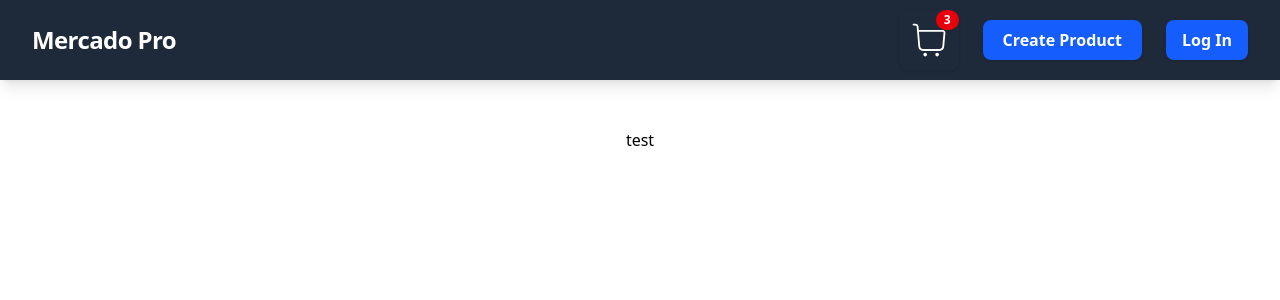
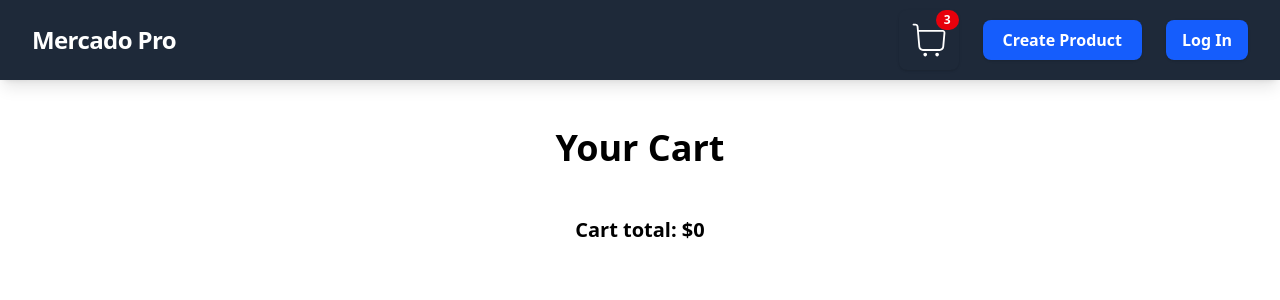
Before and after one commit to aaropaltemaa/Mercado-Pro, a React (Vite) app in the folder client/: page /cart in a window 1280 px wide. Shown: the top 300 px of the page. Built offline with nearby package versions, Linux system fonts and the light colour scheme; no server answers.

Commit message:
created initial design for displaying users shopping cart

```diff
--- a/client/src/pages/CartPage.tsx
+++ b/client/src/pages/CartPage.tsx
@@ -1,13 +1,57 @@
 import { useEffect } from "react";
 import { useCart } from "../store/cart";
 import cartService from "../services/cart";
+import { useAuthStore } from "../store/auth";
+
+const ItemCard = () => {
+  const cartItems = useCart((state) => state.cartItems);
+  const total = cartItems.reduce(
+    (sum, item) => sum + item.product.price * item.quantity,
+    0
+  );
+
+  return (
+    <>
+      <div>
+        {cartItems.map((item) => (
+          <div
+            key={item.id}
+            className="border rounded-lg p-4 mb-4 shadow-sm flex justify-between items-center"
+          >
+            <div className="flex flex-col">
+              <div className="font-bold text-lg">{item.product.name}</div>
+              <div className="text-sm max-w-56">{item.product.description}</div>
+              <div className="font-bold">${item.product.price}</div>
+              <div className="font-bold">Quantity: {item.quantity}</div>
+            </div>
+            <div className="text-right ml-6">
+              Total price: ${item.product.price * item.quantity}
+            </div>
+          </div>
+        ))}
+        <div className="text-xl font-semibold">Cart total: ${total} </div>
+      </div>
+    </>
+  );
+};
 
 const CartPage = () => {
+  const token = useAuthStore((state) => state.token);
+
   useEffect(() => {
-    cartService.getCart().then((data) => useCart.getState().setCart(data));
-  }, []);
+    if (token) {
+      cartService
+        .getCart(token)
+        .then((data) => useCart.getState().setCart(data));
+    }
+  }, [token]);
 
-  return <p>test</p>;
+  return (
+    <>
+      <h1 className="font-semibold text-4xl">Your Cart</h1>
+      <ItemCard />
+    </>
+  );
 };
 
 export default CartPage;
--- a/client/src/pages/CreateProductForm.tsx
+++ b/client/src/pages/CreateProductForm.tsx
@@ -49,7 +49,7 @@ const CreateProductForm = () => {
 
   return (
     <>
-      <h1 className="text-3xl font-semibold">Create Product</h1>
+      <h1 className="text-4xl font-semibold">Create Product</h1>
       <form className="flex flex-col gap-4" onSubmit={handleSubmit(onSubmit)}>
         <input
           {...register("name")}
--- a/client/src/services/cart.ts
+++ b/client/src/services/cart.ts
@@ -2,8 +2,12 @@ import axios from "axios";
 
 const url = "http://localhost:3000/cart";
 
-const getCart = () => {
-  const req = axios.get(url);
+const getCart = (token: string) => {
+  const req = axios.get(url, {
+    headers: {
+      Authorization: `Bearer ${token}`,
+    },
+  });
   return req.then((res) => res.data);
 };
 
```
Also changed, not shown: 1 other file (tests, documents, lock files or other folders).
